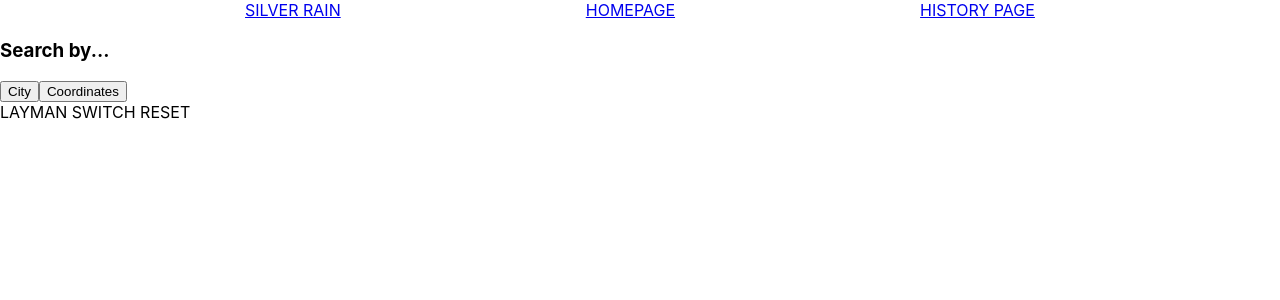
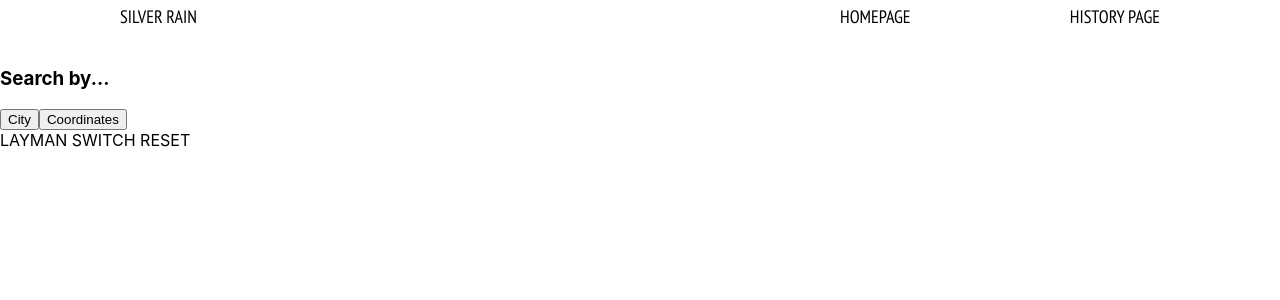
Before and after one commit to mmm-marek/weather-app, a React (Create React App) app: page / in a window 1280 px wide. Shown: the top 300 px of the page. Built offline with nearby package versions, Linux system fonts and the light colour scheme; no server answers.

Commit message:
feat: PT Sans Narrow font style imported, Navigation styled

```diff
--- a/public/index.html
+++ b/public/index.html
@@ -24,7 +24,13 @@
       work correctly both with client-side routing and a non-root public URL.
       Learn how to configure a non-root public URL by running `npm run build`.
     -->
-    <title>React App</title>
+        <link rel="preconnect" href="https://fonts.googleapis.com" />
+        <link rel="preconnect" href="https://fonts.gstatic.com" crossorigin />
+        <link
+            href="https://fonts.googleapis.com/css2?family=PT+Sans+Narrow&display=swap"
+            rel="stylesheet"
+        />
+        <title>Silver Rain</title>
     </head>
     <body>
         <noscript>You need to enable JavaScript to run this app.</noscript>
@@ -38,6 +44,5 @@
 
       To begin the development, run `npm start` or `yarn start`.
       To create a production bundle, use `npm run build` or `yarn build`.
-    -->
-  </body>
+    --></body>
 </html>
--- a/src/Components/Navigation/Navigation.component.tsx
+++ b/src/Components/Navigation/Navigation.component.tsx
@@ -7,9 +7,20 @@ const Navigation = () => {
     return (
         <Fragment>
             <div className="navigation-container">
-                <Link to="/"> SILVER RAIN </Link>
-                <Link to="/"> HOMEPAGE </Link>
-                <Link to="/history-page"> HISTORY PAGE </Link>
+                <Link className="nav-link logotype" to="/">
+                    {" "}
+                    SILVER RAIN{" "}
+                </Link>
+                <div className="links-container">
+                    <Link className="nav-link" to="/">
+                        {" "}
+                        HOMEPAGE{" "}
+                    </Link>
+                    <Link className="nav-link" to="/history-page">
+                        {" "}
+                        HISTORY PAGE{" "}
+                    </Link>
+                </div>
             </div>
             <Outlet />
             <Footer />
--- a/src/Components/Navigation/Navigation.styles.scss
+++ b/src/Components/Navigation/Navigation.styles.scss
@@ -1,6 +1,25 @@
 .navigation-container {
     display: flex;
-    justify-content: space-evenly;
+    justify-content: space-between;
+    font-family: "PT Sans Narrow";
+    font-size: 18px;
+
+    .logotype {
+        margin: 5px 120px 20px;
+    }
+
+    .nav-link {
+        text-decoration: none;
+        cursor: pointer;
+        color: black;
+    }
+
+    .links-container {
+        margin: 5px 120px 20px;
+        width: 25%;
+        display: flex;
+        justify-content: space-between;
+    }
 }
 
 .side-panels-container {
```
Also changed, not shown: src/index.css (+8 -8 lines). Lines whose indentation alone changed are shown as unchanged.
